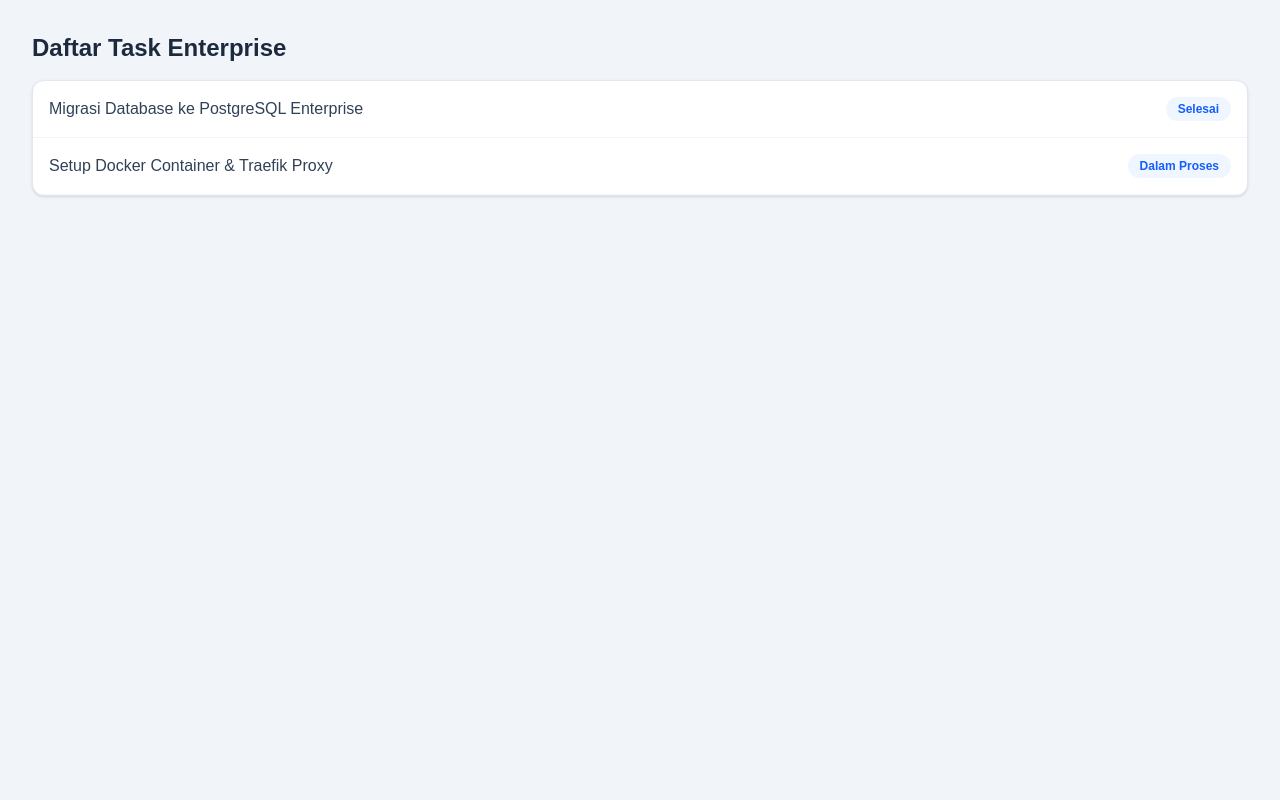
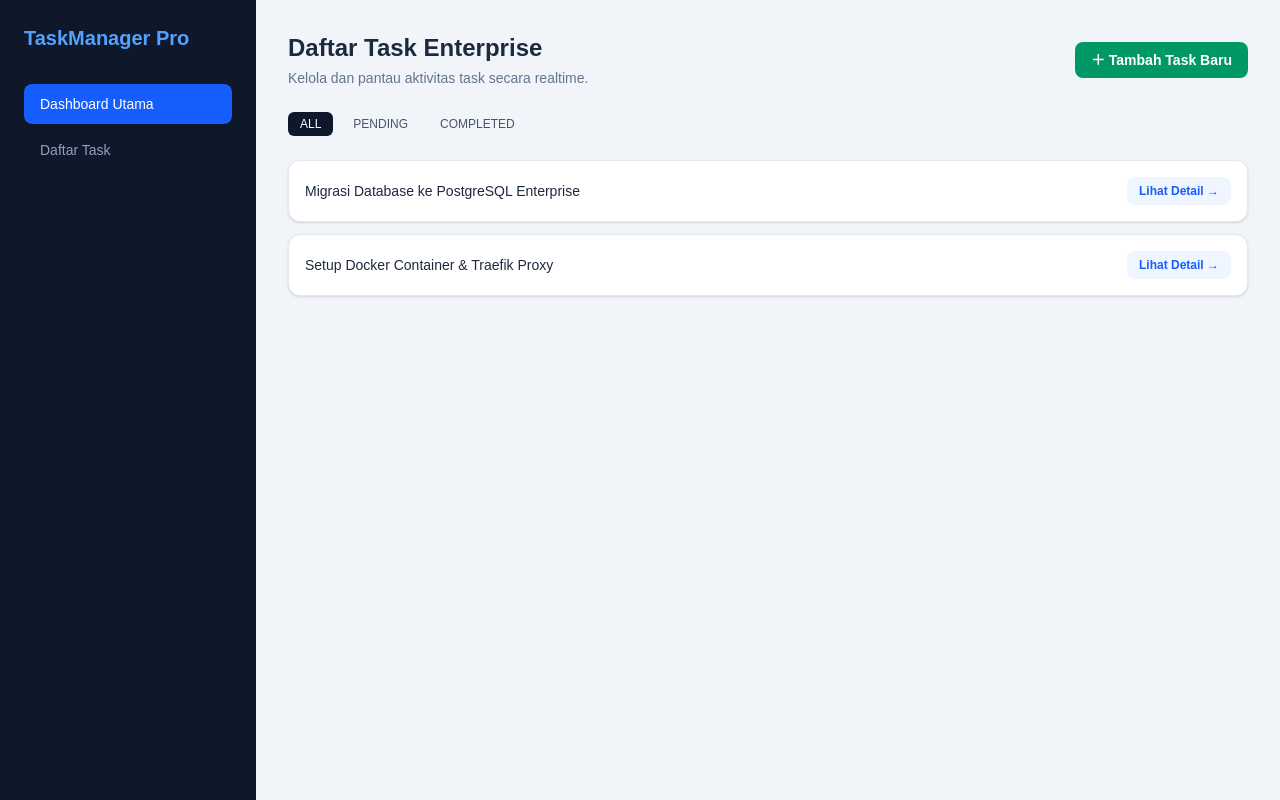
Before and after one commit to anggarasa/nextjs-roadmap, a Next.js app: page /dashboard in a window 1280 px wide. Built offline with nearby package versions, Linux system fonts and the light colour scheme.

Commit message:
materi 12

```diff
--- /dev/null
+++ b/app/dashboard/_components/CreateTaskButton.tsx
@@ -0,0 +1,26 @@
+"use client";
+
+import { useRouter } from "next/navigation";
+import { useState } from "react";
+
+export default function CreateTaskButton() {
+  const router = useRouter();
+  const [isSubmitting, setIsSubmitting] = useState(false);
+
+  const handleCreateTask = async () => {
+    setIsSubmitting(true);
+
+    await new Promise((resolve) => setTimeout(resolve, 1000));
+
+    router.push("/dashboard/tasks");
+
+    router.refresh();
+    setIsSubmitting(false);
+  };
+
+  return (
+    <button onClick={handleCreateTask} disabled={isSubmitting} className="px-4 py-2 bg-emerald-600 hover:bg-emerald-700 text-white rounded-lg text-sm font-semibold transition disabled:opacity-50">
+      {isSubmitting ? "Menyimpan..." : "＋ Tambah Task Baru"}
+    </button>
+  );
+}
--- /dev/null
+++ b/app/dashboard/_components/Sidebar.tsx
@@ -0,0 +1,34 @@
+"use client";
+
+import Link from "next/link";
+import { usePathname } from "next/navigation";
+
+const navItems = [
+  {
+    label: "Dashboard Utama",
+    href: "/dashboard",
+  },
+  {
+    label: "Daftar Task",
+    href: "/dashboard/tasks",
+  },
+];
+
+export default function SidebarNav() {
+  const pathname = usePathname();
+
+  return (
+    <nav className="space-y-1.5">
+      {navItems.map((item) => {
+        // Mengecek apakah rute sedang aktif
+        const isActive = pathname === item.href;
+
+        return (
+          <Link key={item.href} href={item.href} className={`block px-4 py-2.5 rounded-lg text-sm font-medium transition-all ${isActive ? "bg-blue-600 text-white shadow-sm" : "text-slate-400 hover:text-slate-100 hover:bg-slate-800"}`}>
+            {item.label}
+          </Link>
+        );
+      })}
+    </nav>
+  );
+}
--- /dev/null
+++ b/app/dashboard/_components/TaskCard.tsx
@@ -0,0 +1,12 @@
+import Link from "next/link";
+
+export default function TaskCard({ id, title }: { id: string; title: string }) {
+  return (
+    <div className="p-4 bg-white rounded-xl border border-slate-200 shadow-sm flex items-center justify-between">
+      <span className="font-medium text-slate-800 text-sm">{title}</span>
+      <Link href={`/dashboard/tasks/${id}`} prefetch={true} className="px-3 py-1.5 text-xs font-semibold text-blue-600 bg-blue-50 rounded-lg hover:bg-blue-100 transition-colors">
+        Lihat Detail →
+      </Link>
+    </div>
+  );
+}
--- /dev/null
+++ b/app/dashboard/_components/TaskFilter.tsx
@@ -0,0 +1,23 @@
+"use client";
+
+import { useRouter, useSearchParams } from "next/navigation";
+
+export default function TaskFilter() {
+  const router = useRouter();
+  const searchParams = useSearchParams();
+  const currentStatus = searchParams.get("status") || "all";
+
+  const setFilter = (status: string) => {
+    router.push(`/dashboard/tasks?status=${status}`);
+  };
+
+  return (
+    <div className="flex gap-2">
+      {["all", "pending", "completed"].map((status) => (
+        <button key={status} onClick={() => setFilter(status)} className={`px-3 py-1 text-xs rounded-md font-medium uppercase ${currentStatus === status ? "bg-slate-900 text-white" : "bg-slate-100 text-slate-600 hover:bg-slate-200"}`}>
+          {status}
+        </button>
+      ))}
+    </div>
+  );
+}
--- a/app/dashboard/layout.tsx
+++ b/app/dashboard/layout.tsx
@@ -1,9 +1,19 @@
 import Link from "next/link";
+import SidebarNav from "./_components/Sidebar";
 
 export default function DashboardLayout({ children, modal }: { children: React.ReactNode; modal: React.ReactNode }) {
   return (
-    <div className="min-h-screen bg-slate-100 flex flex-col">
-      <main className="p-8 flex-1">{children}</main>
+    <div className="min-h-screen bg-slate-100 flex">
+      {/* Sidebar Navigasi */}
+      <aside className="w-64 bg-slate-900 text-white p-6 hidden md:block shrink-0">
+        <h2 className="text-xl font-bold text-blue-400 mb-8">TaskManager Pro</h2>
+        <SidebarNav />
+      </aside>
+
+      {/* Konten Utama */}
+      <div className="flex-1 flex flex-col min-w-0">
+        <main className="p-8 flex-1">{children}</main>
+      </div>
 
       {/* Slot paralel untuk merender modal jika rute dicegat */}
       {modal}
--- a/app/dashboard/page.tsx
+++ b/app/dashboard/page.tsx
@@ -1,3 +1,8 @@
+import { Suspense } from "react";
+import CreateTaskButton from "./_components/CreateTaskButton";
+import TaskFilter from "./_components/TaskFilter";
+import TaskCard from "./_components/TaskCard";
+
 async function getTasks() {
   // Simulasi delay jaringan database/API selama 2 detik
   await new Promise((resolve) => setTimeout(resolve, 2000));
@@ -19,14 +24,24 @@ export default async function DashboardPage() {
   const tasks = await getTasks();
 
   return (
-    <div>
-      <h1 className="text-2xl font-bold text-slate-800 mb-4">Daftar Task Enterprise</h1>
-      <div className="bg-white rounded-xl shadow-sm border border-slate-200 overflow-hidden">
+    <div className="space-y-6">
+      <div className="flex flex-col sm:flex-row sm:items-center sm:justify-between gap-4">
+        <div>
+          <h1 className="text-2xl font-bold text-slate-800">Daftar Task Enterprise</h1>
+          <p className="text-sm text-slate-500 mt-1">Kelola dan pantau aktivitas task secara realtime.</p>
+        </div>
+        <CreateTaskButton />
+      </div>
+
+      <div className="flex items-center justify-between">
+        <Suspense fallback={<div className="text-xs text-slate-400">Memuat filter...</div>}>
+          <TaskFilter />
+        </Suspense>
+      </div>
+
+      <div className="space-y-3">
         {tasks.map((task) => (
-          <div key={task.id} className="p-4 border-b border-slate-100 flex justify-between items-center">
-            <span className="font-medium text-slate-700">{task.title}</span>
-            <span className="text-xs px-3 py-1 bg-blue-50 text-blue-600 rounded-full font-semibold">{task.status}</span>
-          </div>
+          <TaskCard key={task.id} id={task.id.toString()} title={task.title} />
         ))}
       </div>
     </div>
```
